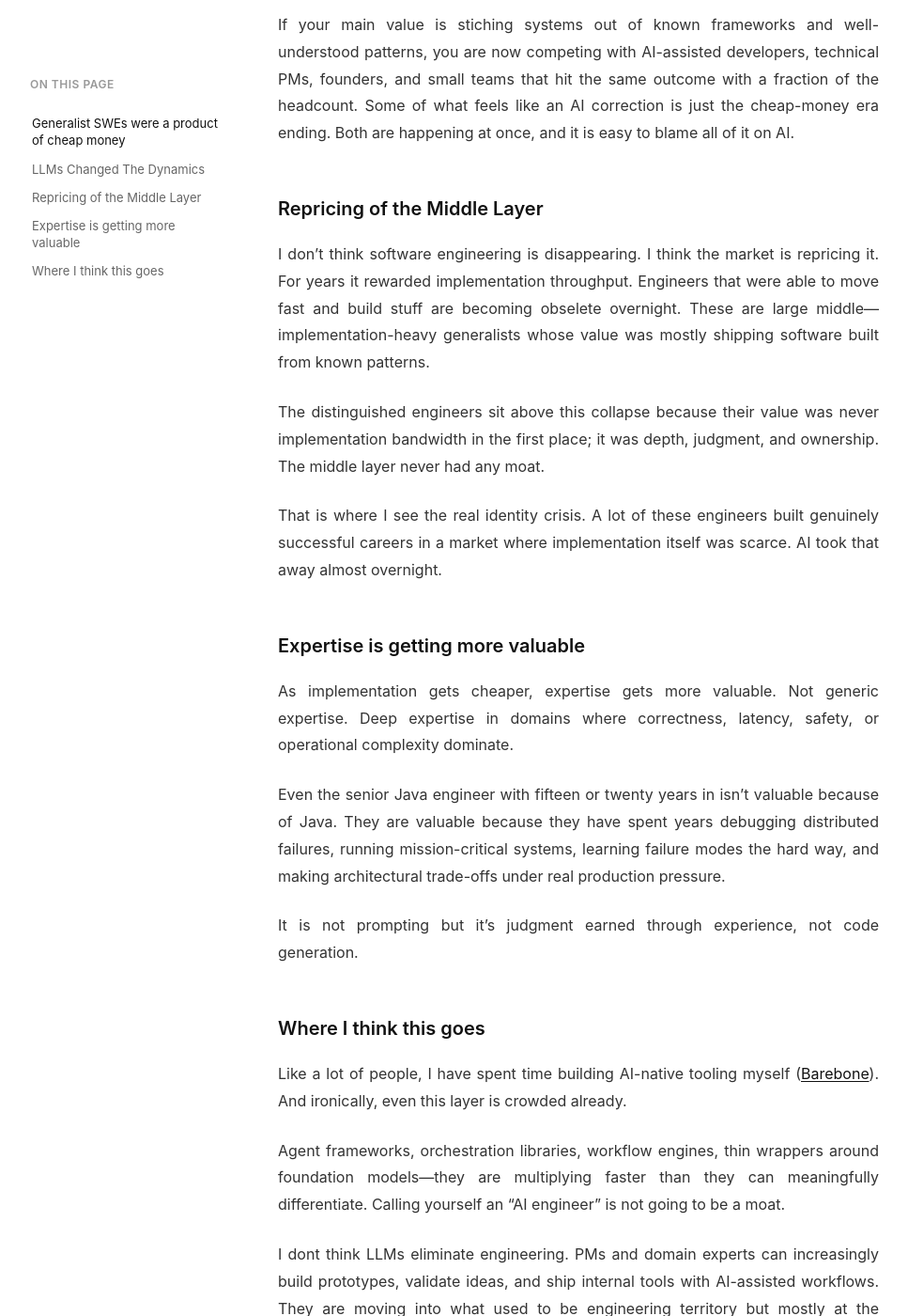
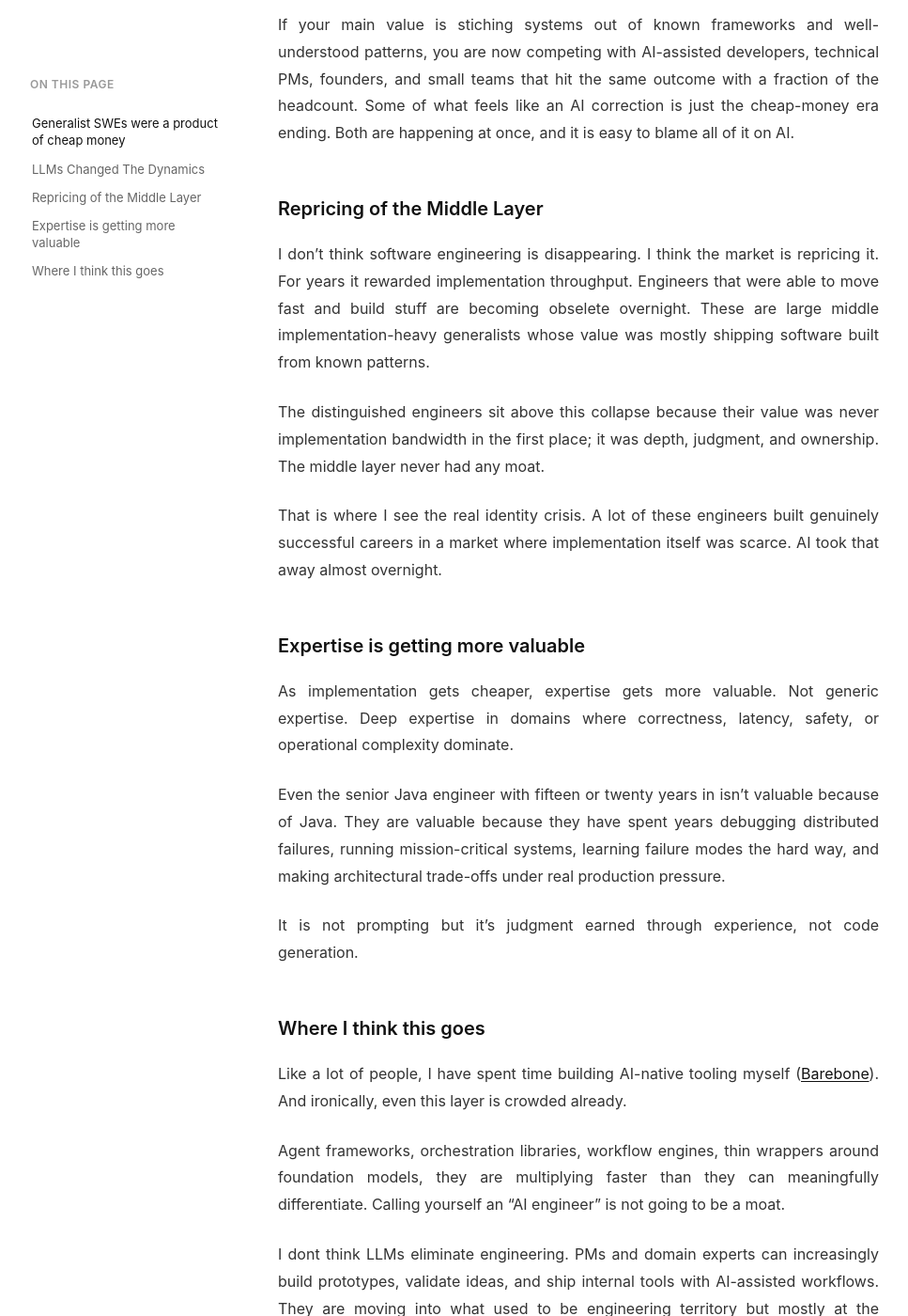
Before and after one commit to grandimam/grandimam, a Jekyll site: the page built from blog/_posts/2026-06-26-repricing-of-software-engineering-labor.md, in a window 1280 px wide and 1400 px high, scrolled down 1441 px. Shown: the whole window at 94% size, without its empty margins (82-1049 px from the left). Built offline with Jekyll 4.4.1, drawn with Linux system fonts in a browser that asks for light colours.

```diff
--- a/blog/_posts/2026-06-26-repricing-of-software-engineering-labor.md
+++ b/blog/_posts/2026-06-26-repricing-of-software-engineering-labor.md
@@ -31,7 +31,7 @@ If your main value is stiching systems out of known frameworks and well-understo
 
 ## Repricing of the Middle Layer
 
-I don't think software engineering is disappearing. I think the market is repricing it. For years it rewarded implementation throughput. Engineers that were able to move fast and build stuff are becoming obselete overnight. These are large middle—implementation-heavy generalists whose value was mostly shipping software built from known patterns.
+I don't think software engineering is disappearing. I think the market is repricing it. For years it rewarded implementation throughput. Engineers that were able to move fast and build stuff are becoming obselete overnight. These are large middle implementation-heavy generalists whose value was mostly shipping software built from known patterns.
 
 The distinguished engineers sit above this collapse because their value was never implementation bandwidth in the first place; it was depth, judgment, and ownership. The middle layer never had any moat.
 
@@ -49,7 +49,7 @@ It is not prompting but it's judgment earned through experience, not code genera
 
 Like a lot of people, I have spent time building AI-native tooling myself ([Barebone](https://github.com/grandimam/barebone)). And ironically, even this layer is crowded already.
 
-Agent frameworks, orchestration libraries, workflow engines, thin wrappers around foundation models—they are multiplying faster than they can meaningfully differentiate. Calling yourself an "AI engineer" is not going to be a moat.
+Agent frameworks, orchestration libraries, workflow engines, thin wrappers around foundation models, they are multiplying faster than they can meaningfully differentiate. Calling yourself an "AI engineer" is not going to be a moat.
 
 I dont think LLMs eliminate engineering. PMs and domain experts can increasingly build prototypes, validate ideas, and ship internal tools with AI-assisted workflows. They are moving into what used to be engineering territory but mostly at the prototype layer.
 
```
